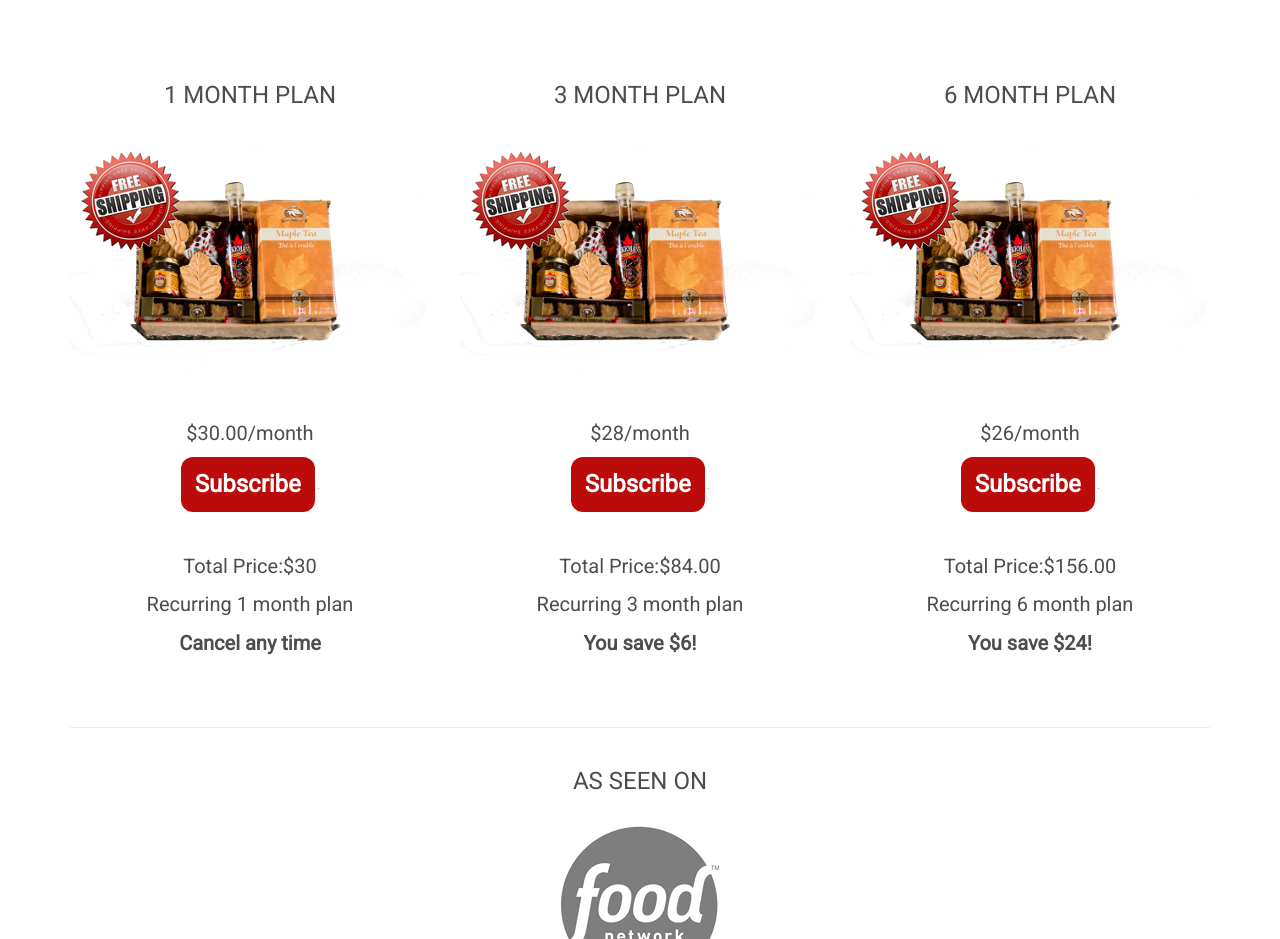
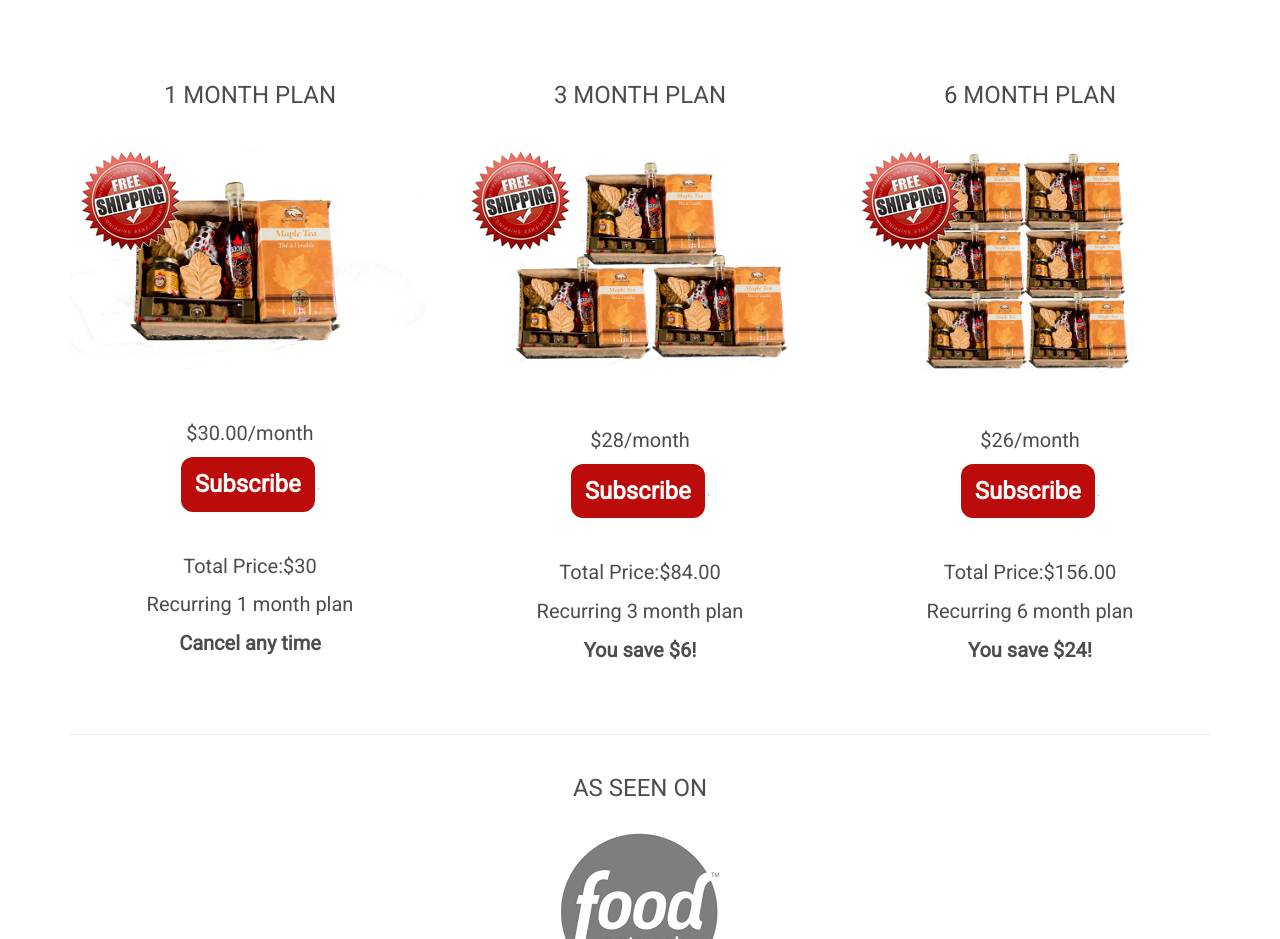
Before and after one commit to MapleCrate/maplecrate.github.io, a website: page index.html in a window 1280 px wide. Shown: the part 1940-2879 px from the top of the page. Drawn offline with nearby package versions, Linux system fonts and the light colour scheme; grey boxes are pictures that could not be loaded.

Commit message:
Update 3 and 6 month images on home page

```diff
--- a/index.html
+++ b/index.html
@@ -186,7 +186,7 @@
       <div class="col-md-4">
         <h3 class="text-uppercase">3 Month Plan</h3>
         <br>
-        <img src="images/rsz_box6.png" class="img-responsive img-rounded">
+        <img src="images/rsz_3xbox6.png" class="img-responsive img-rounded">
         <img src="images/free-shipping.png" class ="img-responsive freeshipping">
         <br>
         <br>
@@ -211,7 +211,7 @@
       <div class="col-md-4">
         <h3 class="text-uppercase">6 Month Plan</h3>
         <br>
-        <img src="images/rsz_box6.png" class="img-responsive img-rounded">
+        <img src="images/rsz_6xbox6.png" class="img-responsive img-rounded">
         <img src="images/free-shipping.png" class ="img-responsive freeshipping">
         <br>
         <br>
```
Also changed, not shown: images/3xbox6.png (added), images/6xbox6.png (added), images/rsz_3xbox6.png (added), images/rsz_6xbox6.png (added).
